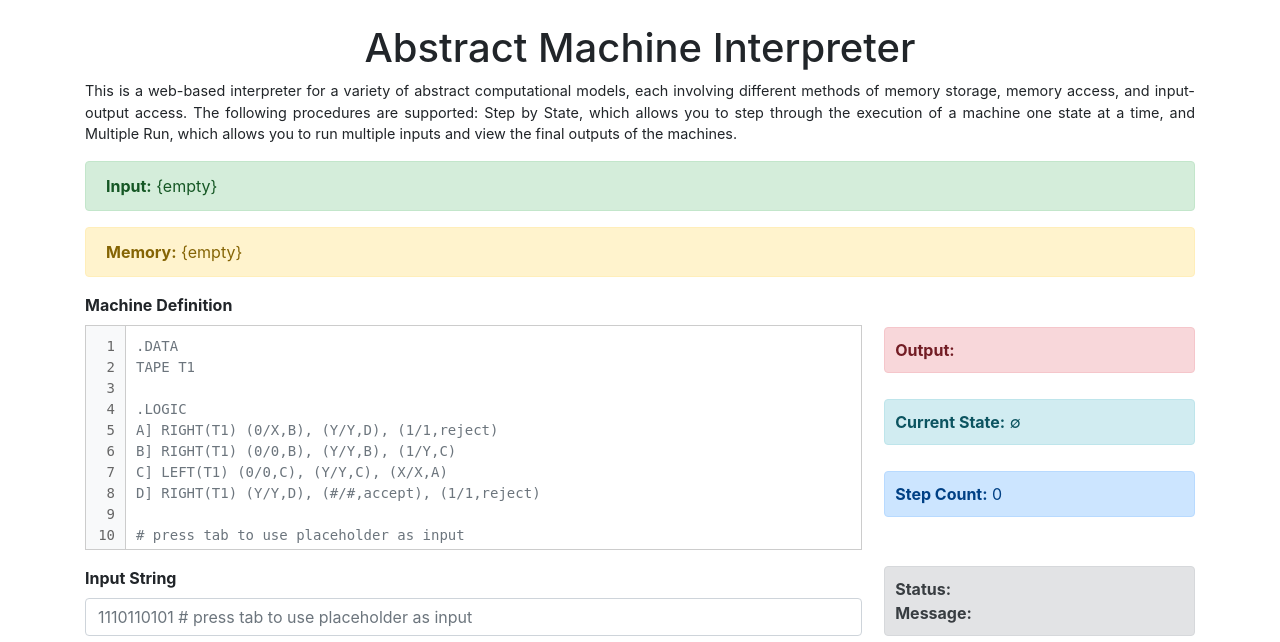
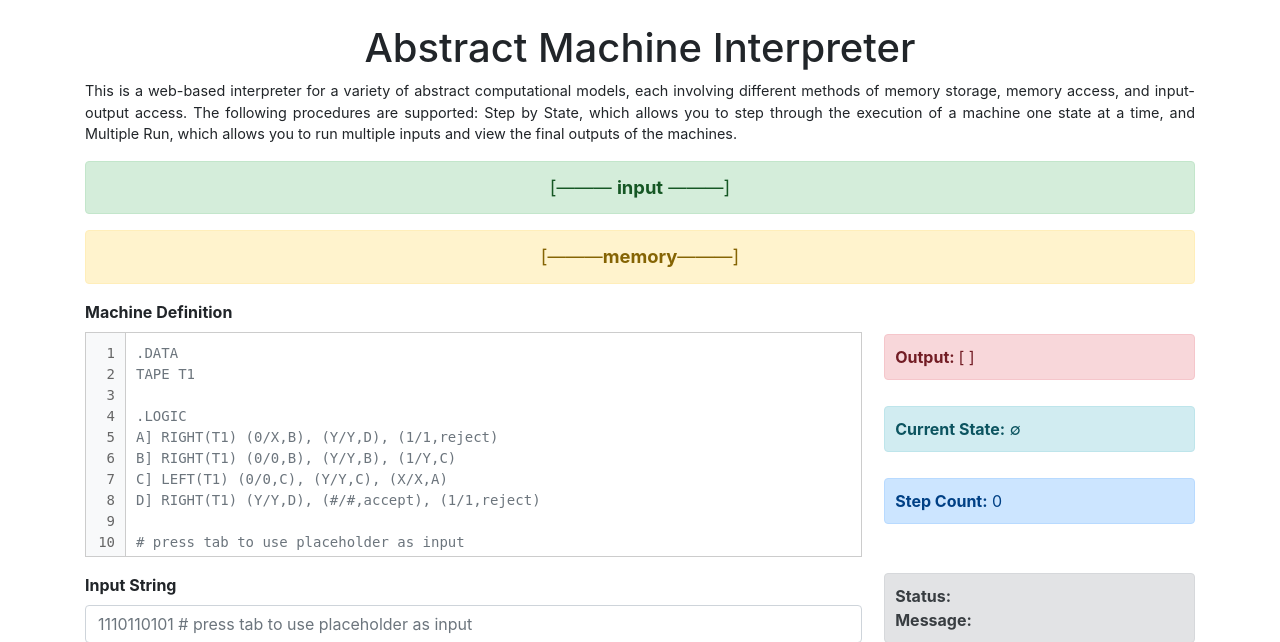
Before and after one commit to francisisip/abstract-machine-interpreter, a Flask app: template website/templates/index.html in a window 1280 px wide. Shown: the part 40-682 px from the top of the page. Run offline with Flask 3, Linux system fonts and the light colour scheme; the template is opened without the code that fills it, so the values that code supplies are empty; some libraries are stand-ins or nearby versions.

Commit message:
frontend changes

```diff
--- a/website/static/js/script.js
+++ b/website/static/js/script.js
@@ -78,7 +78,7 @@ document.addEventListener("DOMContentLoaded", function () {
         const highlightElement = document.getElementById("input-highlight");
         const afterElement = document.getElementById("input-after");
         if (!input_string) {
-            beforeElement.innerHTML = "{empty}";
+            beforeElement.innerHTML = "<b>#############</b>";
             highlightElement.innerHTML = "";
             afterElement.innerHTML = "";
             return;
@@ -103,8 +103,8 @@ document.addEventListener("DOMContentLoaded", function () {
             const data = JSON.parse(event.data);
 
             updateInputDisplay(data.input_string, data.index);
-            document.getElementById("memory_structures").innerHTML = data.memory_structures || "<b>Memory:</b> {empty}";
-            document.getElementById("output").innerText = data.output?.trim() ? data.output : "{empty}";
+            document.getElementById("memory_structures").innerHTML = data.memory_structures || "<b>[ ∅ ]</b>";
+            document.getElementById("output").innerText = data.output || " ";
             document.getElementById("current_state").innerText = data.current_state || "∅";
             document.getElementById("step_count").innerText = data.step_count || "0";
             if (data.finished === true) {
--- a/website/templates/index.html
+++ b/website/templates/index.html
@@ -2,37 +2,31 @@
 
 {% block content %}
 
-<div class="alert alert-success" role="alert">
+<div class="alert alert-success text-center d-flex align-items-center justify-content-center" role="alert" style="font-size: 1.15rem;"">
   <span>
     {% if initialized %}
-    <b>Input:</b>
     <span {% if not streaming %} id="input-container" data-input-string="{{ input_string|safe }}" data-index="{{ index }}" {% endif %}>
       <span id="input-before"></span>
       <span id="input-highlight" style="color: red; font-weight: bold;"></span>
       <span id="input-after"></span>
     </span>
     {% else %}
-    <b>Input:</b> {empty}
+    [——— <b>input</b> ———]
     {% endif %}
   </span>
 </div>
 
-<div class="alert alert-warning" role="alert">
+<div class="alert alert-warning text-center d-flex align-items-center justify-content-center" role="alert" style="font-size: 1.15rem;">
   {% if initialized %}
     {% if not streaming %}
-      {% if memory_structures %}
-        {{ memory_structures | safe }}
-      {% else %}
-        <b>Memory:</b> {empty}
-      {% endif %}
+      {{ memory_structures | safe if memory_structures else "<b>[ ∅ ]</b>" | safe }}
     {% else %}
       <span id="memory_structures"></span>
     {% endif %}
   {% else %}
-    <b>Memory:</b> {empty}
+  [——— <b>memory</b> ———]
   {% endif %}
 </div>
-
 
 <div class="content-container">
   <div class="left-container">
@@ -83,15 +77,18 @@ D] RIGHT(T1) (Y/Y,D), (#/#,accept), (1/1,reject)
   <div class="right-container">
       <br>
       <div class="alert alert-danger" role="alert">
-        <b>Output:</b>
-        {% if streaming %}
-            <span id="output"></span>
+        {% if initialized %}
+          {% if streaming %}
+            <b>Output: </b> [<span id="output"></span>]
+          {% else %}
+            {% if output == "" %}
+              <b>Output: </b> [ ]
+            {% else %}
+              <b>Output: </b> [<span id="output">{{ output }}</span>]
+            {% endif %}
+          {% endif %}
         {% else %}
-          {% if output == "" %}
-              {empty}
-          {% else %}
-              <span id="output">{{ output }}</span>
-          {% endif %}
+          <b>Output: </b>[ ]
         {% endif %}
       </div>
       <div class="alert alert-info" role="alert">
```
